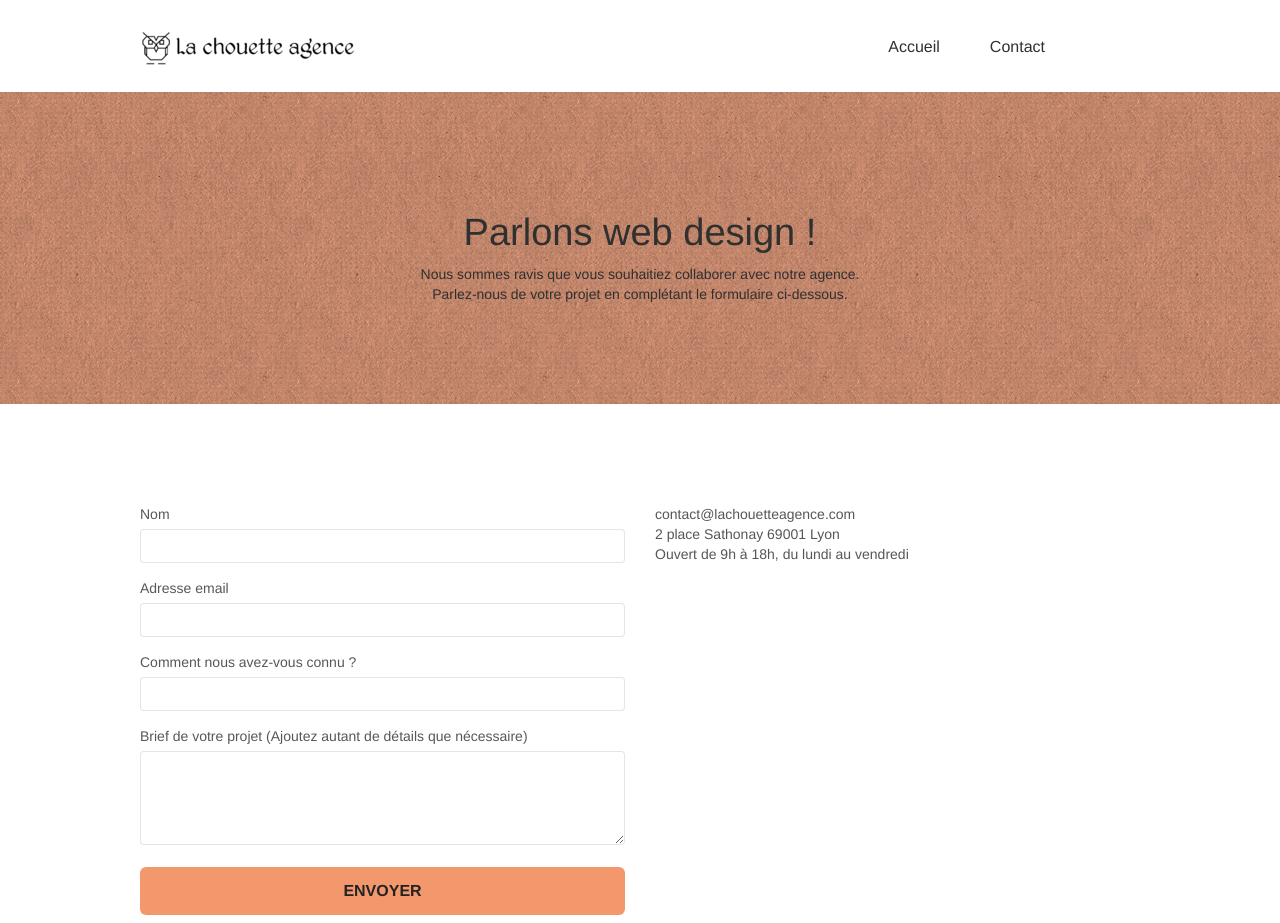
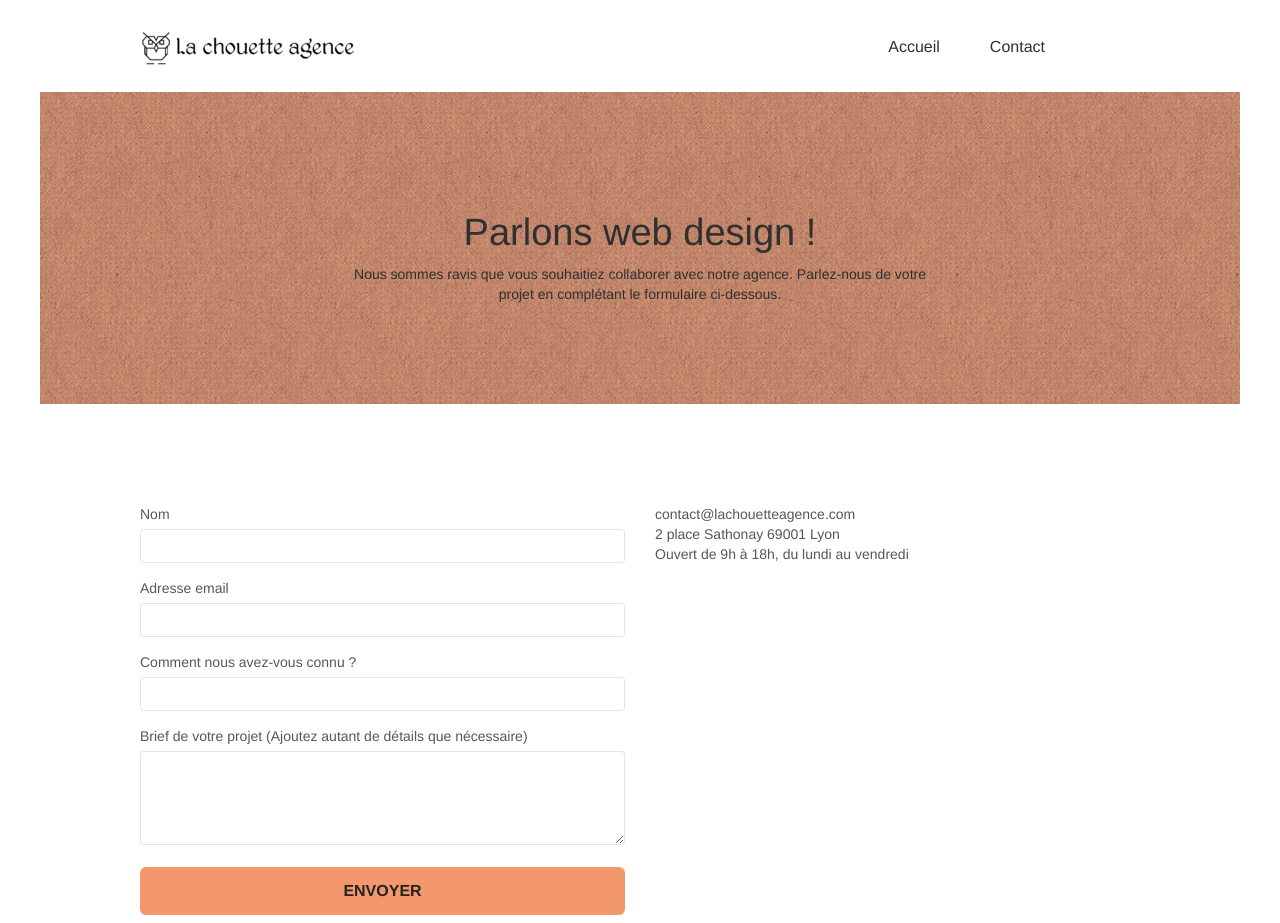
Before and after one commit to SpiritF0rest/SandraWeidenthal_4_08072021, a plain HTML site: page Contact.html in a window 1280 px wide. Shown: the top 923 px of the page. Drawn offline with nearby package versions, Linux system fonts and the light colour scheme; files that its build step writes are made by us from their sources; a script that the page names is missing.

Commit message:
change contact page and blocks centering

```diff
--- a/Contact.html
+++ b/Contact.html
@@ -22,10 +22,10 @@
 </head>
 <body>
 <!-- Principal conteneur -->
-<div class="page-container">
+<div class="page-container page-container_contact">
 
 <!-- bloc-0 -->
-<div class="bloc bgc-white l-bloc " id="bloc-0">
+<div class="bloc bgc-white l-bloc bloc_contact " id="bloc-0">
 	<div class="container bloc-sm">
 		<nav class="navbar row">
 			<div class="navbar-header">
@@ -58,7 +58,7 @@
 					Parlons web design !
 				</h1>
 				<p class="text-center mg-lg dark tight-width-whitespace">
-					Nous sommes ravis que vous souhaitiez collaborer avec notre agence.<br>
+					Nous sommes ravis que vous souhaitiez collaborer avec notre agence.
 					Parlez-nous de votre projet en complétant le formulaire ci-dessous.
 				</p>
 			</div>
--- a/style.css
+++ b/style.css
@@ -34,11 +34,28 @@ p span {
     height: 40px;
     width: max-content;
 }
-.center-block {
+.animal-logo {
     height: 100px;
     width: max-content;
 }
 /* End */
+
+/* Page and blocks centering */
+.page-container_contact {
+    max-width: 1200px;
+    margin: 0 auto;
+}
+.bloc_contact, #bloc-6 {
+    width: auto!important;
+}
+#bloc-6 {
+    text-align: center;
+}
+.bloc-lg {
+    margin: auto;
+}
+/* End */
+
 a,
 button {
     transition: all .3s ease-in-out;
@@ -341,7 +358,6 @@ a:hover {
 }
 
 .navbar-brand img {
-    max-height: 200px;
     margin: 0 5px 0 0;
     display: inline;
 }
```
Also changed, not shown: index.html (+3 -3 lines).
